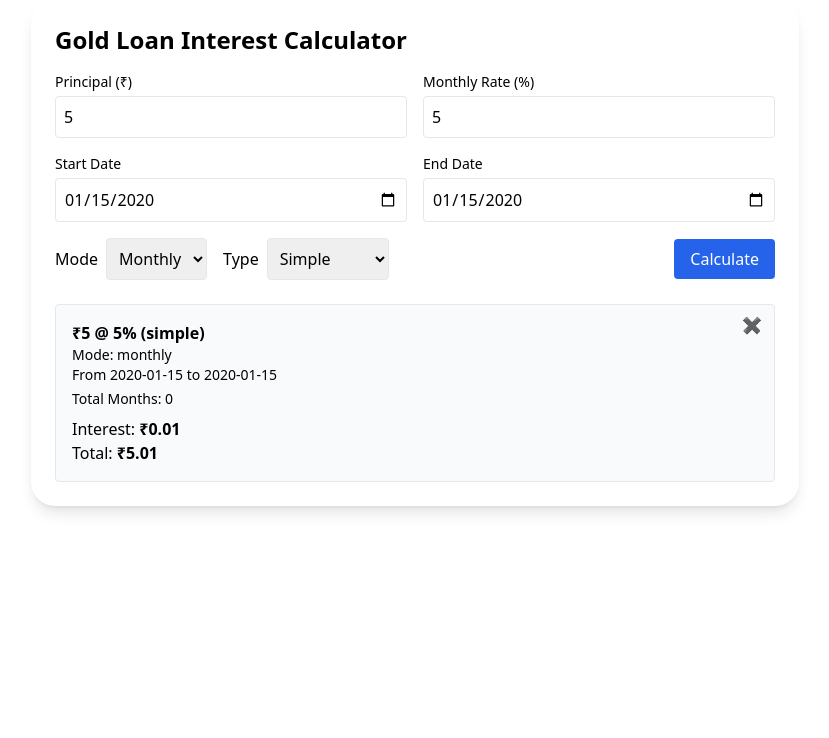
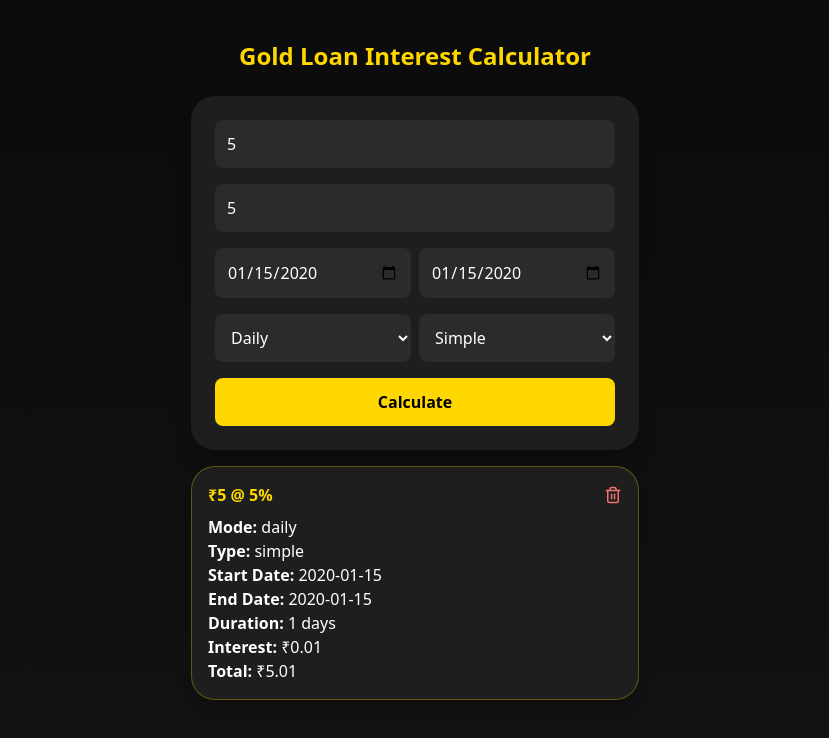
Before and after one commit to VamsikrishnaA/Interest_calculator, a React (Vite) app: page / in a window 1280 px wide. Both pictures are taken after typing "5", "5", "2020-01-15", "2020-01-15" into the empty fields and a click on the button "Calculate". Shown: the top 738 px of the page, without its empty margins (225-1054 px from the left). Built offline with nearby package versions, Linux system fonts and the light colour scheme; the HTML template or start-up script is replaced by a standard one.

Commit message:
Update InterestCalculator.jsx

```diff
--- a/src/components/InterestCalculator.jsx
+++ b/src/components/InterestCalculator.jsx
@@ -1,294 +1,201 @@
-import React, { useEffect, useState } from "react";
-
-/**
- * InterestCalculator (PWA-ready)
- * - Shows "Install App" button (manual)
- * - Persists results in localStorage
- * - Uses inclusive-day count and monthly partial rules
- * - Monthly compounding in 12-month blocks, daily compounding in 365-day blocks
- */
+import React, { useState } from "react";
+import { motion, AnimatePresence } from "framer-motion";
+import { Trash2 } from "lucide-react";
 
 export default function InterestCalculator() {
   const [principal, setPrincipal] = useState("");
-  const [monthlyRate, setMonthlyRate] = useState("");
+  const [rate, setRate] = useState("");
   const [startDate, setStartDate] = useState("");
   const [endDate, setEndDate] = useState("");
-  const [mode, setMode] = useState("monthly");
-  const [interestType, setInterestType] = useState("simple");
+  const [mode, setMode] = useState("daily");
+  const [type, setType] = useState("simple");
   const [results, setResults] = useState([]);
-  const [installAvailable, setInstallAvailable] = useState(false);
-  const [deferredPrompt, setDeferredPrompt] = useState(null);
 
-  // Load saved results from localStorage on mount
-  useEffect(() => {
-    const saved = localStorage.getItem("goldcalc_results");
-    if (saved) {
-      try {
-        setResults(JSON.parse(saved));
-      } catch {}
-    }
-  }, []);
-
-  // Save results whenever they change
-  useEffect(() => {
-    localStorage.setItem("goldcalc_results", JSON.stringify(results));
-  }, [results]);
-
-  // Listen for beforeinstallprompt forwarded from index.html
-  useEffect(() => {
-    const handler = () => {
-      // the site-level script stores the event on window.deferredInstallPrompt
-      if (window.deferredInstallPrompt) {
-        setDeferredPrompt(window.deferredInstallPrompt);
-        setInstallAvailable(true);
-      }
-    };
-    window.addEventListener("load", handler);
-    // Also check immediately
-    if (window.deferredInstallPrompt) {
-      setDeferredPrompt(window.deferredInstallPrompt);
-      setInstallAvailable(true);
-    }
-    return () => window.removeEventListener("load", handler);
-  }, []);
-
-  // Helper functions: inclusive days and months count (your rules)
-  const inclusiveDaysBetween = (start, end) => {
-    const s = new Date(start + "T00:00:00");
-    const e = new Date(end + "T00:00:00");
-    return Math.floor((e - s) / (1000 * 60 * 60 * 24)) + 1;
-  };
-
-  const getMonthsCount = (startISO, endISO) => {
-    const start = new Date(startISO + "T00:00:00");
-    const end = new Date(endISO + "T00:00:00");
-    if (end < start) return { error: "invalid" };
-
-    function addOneMonth(d) {
-      const y = d.getFullYear();
-      const m = d.getMonth();
-      const day = d.getDate();
-      const next = new Date(y, m + 1, day);
-      if (next.getDate() !== day) next.setDate(0);
-      return next;
+  const calculateInterest = () => {
+    if (!principal || !rate || !startDate || !endDate) {
+      alert("Please fill all fields!");
+      return;
     }
 
-    let cursor = new Date(start);
-    let fullMonths = 0;
-    while (true) {
-      const next = addOneMonth(cursor);
-      if (next <= end) {
-        fullMonths++;
-        cursor = next;
-      } else break;
-    }
+    const p = parseFloat(principal);
+    const r = parseFloat(rate);
+    const start = new Date(startDate);
+    const end = new Date(endDate);
 
-    const daysCovered = Math.floor((cursor - start) / (1000 * 60 * 60 * 24));
-    const totalInclusive = inclusiveDaysBetween(startISO, endISO);
-    const remainingDays = totalInclusive - daysCovered;
-
-    let monthsCount = fullMonths;
-    let partialRule = "days";
-    if (remainingDays < 6) partialRule = "days";
-    else if (remainingDays >= 6 && remainingDays <= 16) {
-      monthsCount += 0.5;
-      partialRule = "half";
-    } else {
-      monthsCount += 1;
-      partialRule = "full";
-    }
-
-    return { fullMonths, remainingDays, monthsCount, partialRule, totalInclusive };
-  };
-
-  const round = (n, digits = 2) => {
-    const m = Math.pow(10, digits);
-    return Math.round(n * m) / m;
-  };
-
-  // Calculation logic (same as we discussed)
-  const calculate = () => {
-    if (!principal || !monthlyRate || !startDate || !endDate) {
-      alert("Please fill all fields");
-      return;
-    }
-    const P = Number(principal);
-    const rMonthly = Number(monthlyRate);
-    const totalDays = inclusiveDaysBetween(startDate, endDate);
-    const infoMonths = getMonthsCount(startDate, endDate);
+    // Include both start and end dates
+    const timeDiff = end.getTime() - start.getTime();
+    const days = Math.floor(timeDiff / (1000 * 3600 * 24)) + 1;
 
     let interest = 0;
     let total = 0;
-    let extra = {};
 
-    if (interestType === "simple") {
     if (mode === "daily") {
-        const dailyRate = rMonthly / 30 / 100;
-        interest = P * dailyRate * totalDays;
+      const dailyRate = r / 30 / 100;
+      if (type === "simple") {
+        interest = p * dailyRate * days;
       } else {
-        // monthly simple using monthsCount
-        interest = P * (rMonthly / 100) * infoMonths.monthsCount;
-        if (infoMonths.partialRule === "days") {
-          // if partial treated as days, add day-portion
-          const dailyRate = rMonthly / 30 / 100;
-          const dayPortion = P * dailyRate * infoMonths.remainingDays;
-          interest = P * (rMonthly / 100) * infoMonths.fullMonths + dayPortion;
+        // Compound interest daily, 365-block logic
+        let remainingDays = days;
+        let principalTemp = p;
+        while (remainingDays > 0) {
+          const blockDays = Math.min(remainingDays, 365);
+          const blockInterest = principalTemp * dailyRate * blockDays;
+          principalTemp += blockInterest;
+          remainingDays -= blockDays;
         }
-        extra = infoMonths;
+        interest = principalTemp - p;
       }
-      total = P + interest;
+      total = p + interest;
     } else {
-      // Compound
-      if (mode === "daily") {
-        const dailyRate = rMonthly / 30 / 100;
-        let remaining = totalDays;
-        let currP = P;
-        let acc = 0;
-        while (remaining >= 365) {
-          const blockInt = currP * dailyRate * 365;
-          acc += blockInt;
-          currP += blockInt;
-          remaining -= 365;
+      // Monthly mode
+      const months = calculateMonths(start, end);
+      if (type === "simple") {
+        interest = p * (r / 100) * months;
+      } else {
+        // Compound logic: for every 12 months, compound
+        let remainingMonths = months;
+        let principalTemp = p;
+        while (remainingMonths > 0) {
+          const blockMonths = Math.min(remainingMonths, 12);
+          const blockInterest = principalTemp * (r / 100) * blockMonths;
+          principalTemp += blockInterest;
+          remainingMonths -= blockMonths;
         }
-        if (remaining > 0) {
-          const rem = currP * dailyRate * remaining;
-          acc += rem;
+        interest = principalTemp - p;
       }
-        interest = acc;
-        total = P + interest;
-        extra = { totalDays };
-      } else {
-        // monthly compounding: compound per 12 months
-        let months = infoMonths.monthsCount;
-        let currP = P;
-        let acc = 0;
-        while (months >= 12) {
-          const blockInt = currP * (rMonthly / 100) * 12;
-          acc += blockInt;
-          currP += blockInt;
-          months -= 12;
-        }
-        if (months > 0) {
-          const rem = currP * (rMonthly / 100) * months;
-          acc += rem;
-        }
-        interest = acc;
-        total = P + interest;
-        extra = infoMonths;
-      }
+      total = p + interest;
     }
 
-    const entry = {
+    const newResult = {
       id: Date.now(),
-      principal: round(P),
-      monthlyRate: rMonthly,
-      mode,
-      interestType,
+      principal: p,
+      rate: r,
       startDate,
       endDate,
-      interest: round(interest),
-      total: round(total),
-      ...extra,
+      mode,
+      type,
+      interest: interest.toFixed(2),
+      total: total.toFixed(2),
+      duration: mode === "daily" ? `${days} days` : `${calculateMonths(start, end)} months`,
     };
 
-    setResults((prev) => [entry, ...prev]);
+    setResults([newResult, ...results]);
   };
 
-  const deleteResult = (id) => setResults((prev) => prev.filter((r) => r.id !== id));
+  const calculateMonths = (start, end) => {
+    const totalMonths = (end.getFullYear() - start.getFullYear()) * 12 + (end.getMonth() - start.getMonth());
+    const extraDays = end.getDate() - start.getDate();
 
-  // Manual install button handler — uses deferred prompt stored on window
-  const handleInstallClick = async () => {
-    const prompt = deferredPrompt || window.deferredInstallPrompt;
-    if (!prompt) {
-      alert("Install prompt not available on this device/browser.");
-      return;
-    }
-    prompt.prompt();
-    const choice = await prompt.userChoice;
-    // reset
-    setDeferredPrompt(null);
-    setInstallAvailable(false);
-    window.deferredInstallPrompt = null;
-    if (choice.outcome === "accepted") {
-      console.log("User accepted the install");
-    } else {
-      console.log("User dismissed the install");
-    }
+    let months = totalMonths;
+    if (extraDays >= 16) months += 1;
+    else if (extraDays >= 6) months += 0.5;
+
+    return months < 0 ? 0 : months;
+  };
+
+  const deleteResult = (id) => {
+    setResults(results.filter((res) => res.id !== id));
   };
 
   return (
-    <div className="max-w-3xl mx-auto p-6 bg-white dark:bg-gray-900 dark:text-white rounded-2xl shadow-lg">
-      <div className="flex items-center justify-between mb-4">
-        <h2 className="text-2xl font-semibold">Gold Loan Interest Calculator</h2>
-        {installAvailable && (
-          <button
-            onClick={handleInstallClick}
-            className="px-3 py-1 bg-yellow-500 rounded text-black text-sm"
+    <div className="min-h-screen flex flex-col items-center justify-start bg-gradient-to-b from-[#0b0b0b] to-[#121212] p-4">
+      <motion.h1
+        initial={{ opacity: 0, y: -20 }}
+        animate={{ opacity: 1, y: 0 }}
+        className="text-2xl font-bold text-[#FFD700] mb-6 mt-6 text-center"
       >
-            📲 Install App
-          </button>
-        )}
+        Gold Loan Interest Calculator
+      </motion.h1>
+
+      <motion.div
+        initial={{ opacity: 0, y: 10 }}
+        animate={{ opacity: 1, y: 0 }}
+        className="bg-[#1e1e1e] rounded-2xl p-6 shadow-xl w-full max-w-md"
+      >
+        <div className="flex flex-col gap-4">
+          <input
+            type="number"
+            placeholder="Principal (₹)"
+            className="bg-[#2b2b2b] p-3 rounded-lg text-white focus:outline-none"
+            value={principal}
+            onChange={(e) => setPrincipal(e.target.value)}
+          />
+          <input
+            type="number"
+            placeholder="Interest Rate (%)"
+            className="bg-[#2b2b2b] p-3 rounded-lg text-white focus:outline-none"
+            value={rate}
+            onChange={(e) => setRate(e.target.value)}
+          />
+          <div className="flex gap-2">
+            <input
+              type="date"
+              className="bg-[#2b2b2b] p-3 rounded-lg text-white w-1/2 focus:outline-none"
+              value={startDate}
+              onChange={(e) => setStartDate(e.target.value)}
+            />
+            <input
+              type="date"
+              className="bg-[#2b2b2b] p-3 rounded-lg text-white w-1/2 focus:outline-none"
+              value={endDate}
+              onChange={(e) => setEndDate(e.target.value)}
+            />
           </div>
 
-      {/* Inputs */}
-      <div className="grid grid-cols-1 md:grid-cols-2 gap-4">
-        <label className="flex flex-col">
-          <span className="text-sm">Principal (₹)</span>
-          <input type="number" value={principal} onChange={(e) => setPrincipal(e.target.value)} className="mt-1 p-2 border rounded" />
-        </label>
-
-        <label className="flex flex-col">
-          <span className="text-sm">Monthly Rate (%)</span>
-          <input type="number" step="0.01" value={monthlyRate} onChange={(e) => setMonthlyRate(e.target.value)} className="mt-1 p-2 border rounded" />
-        </label>
-
-        <label className="flex flex-col">
-          <span className="text-sm">Start Date</span>
-          <input type="date" value={startDate} onChange={(e) => setStartDate(e.target.value)} className="mt-1 p-2 border rounded" />
-        </label>
-
-        <label className="flex flex-col">
-          <span className="text-sm">End Date</span>
-          <input type="date" value={endDate} onChange={(e) => setEndDate(e.target.value)} className="mt-1 p-2 border rounded" />
-        </label>
-      </div>
-
-      <div className="flex items-center gap-4 mt-4">
-        <div>
-          <label className="mr-2">Mode</label>
-          <select value={mode} onChange={(e) => setMode(e.target.value)} className="p-2 border rounded">
+          <div className="flex gap-2">
+            <select
+              className="bg-[#2b2b2b] p-3 rounded-lg text-white w-1/2 focus:outline-none"
+              value={mode}
+              onChange={(e) => setMode(e.target.value)}
+            >
+              <option value="daily">Daily</option>
               <option value="monthly">Monthly</option>
-            <option value="daily">Daily</option>
             </select>
-        </div>
-
-        <div>
-          <label className="mr-2">Type</label>
-          <select value={interestType} onChange={(e) => setInterestType(e.target.value)} className="p-2 border rounded">
+            <select
+              className="bg-[#2b2b2b] p-3 rounded-lg text-white w-1/2 focus:outline-none"
+              value={type}
+              onChange={(e) => setType(e.target.value)}
+            >
               <option value="simple">Simple</option>
               <option value="compound">Compound</option>
             </select>
           </div>
 
-        <button onClick={calculate} className="ml-auto px-4 py-2 bg-blue-600 text-white rounded">Calculate</button>
+          <button
+            onClick={calculateInterest}
+            className="bg-[#FFD700] hover:bg-[#e6c200] text-black font-semibold py-3 rounded-lg transition-all"
+          >
+            Calculate
+          </button>
         </div>
+      </motion.div>
 
-      {/* Results */}
-      <div className="mt-6 space-y-4">
-        {results.map((r) => (
-          <div key={r.id} className="border rounded p-4 bg-gray-50 dark:bg-gray-800 relative">
-            <button onClick={() => deleteResult(r.id)} className="absolute top-2 right-3 text-red-600">✖</button>
-            <div className="font-semibold">₹{r.principal} @ {r.monthlyRate}% ({r.interestType})</div>
-            <div className="text-sm">Mode: {r.mode}</div>
-            <div className="text-sm">From {r.startDate} to {r.endDate}</div>
-            <div className="mt-1 text-sm font-medium">
-              Total {r.mode === "daily" ? "Days" : "Months"}: {r.mode === "daily" ? r.totalDays : r.totalMonths ?? r.monthsCount ?? (r.monthsCount || r.totalMonths)}
+      <AnimatePresence>
+        {results.map((res) => (
+          <motion.div
+            key={res.id}
+            initial={{ opacity: 0, y: 15 }}
+            animate={{ opacity: 1, y: 0 }}
+            exit={{ opacity: 0, y: -15 }}
+            layout
+            className="bg-[#1e1e1e] text-white rounded-2xl shadow-lg p-4 mt-4 w-full max-w-md border border-[#FFD700]/30"
+          >
+            <div className="flex justify-between items-center mb-2">
+              <h2 className="font-semibold text-[#FFD700]">₹{res.principal} @ {res.rate}%</h2>
+              <button onClick={() => deleteResult(res.id)} className="text-red-400 hover:text-red-600">
+                <Trash2 size={18} />
+              </button>
             </div>
-            <div className="mt-2">Interest: <span className="font-semibold">₹{r.interest}</span></div>
-            <div>Total: <span className="font-semibold">₹{r.total}</span></div>
-          </div>
+            <p><strong>Mode:</strong> {res.mode}</p>
+            <p><strong>Type:</strong> {res.type}</p>
+            <p><strong>Start Date:</strong> {res.startDate}</p>
+            <p><strong>End Date:</strong> {res.endDate}</p>
+            <p><strong>Duration:</strong> {res.duration}</p>
+            <p><strong>Interest:</strong> ₹{res.interest}</p>
+            <p><strong>Total:</strong> ₹{res.total}</p>
+          </motion.div>
         ))}
-      </div>
+      </AnimatePresence>
     </div>
   );
 }
```
Lines whose indentation alone changed are shown as unchanged.
